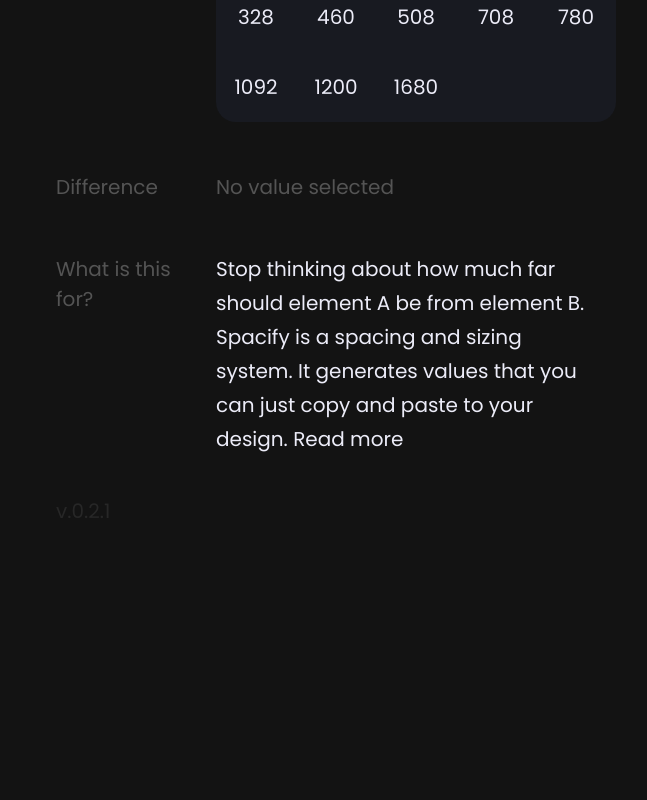
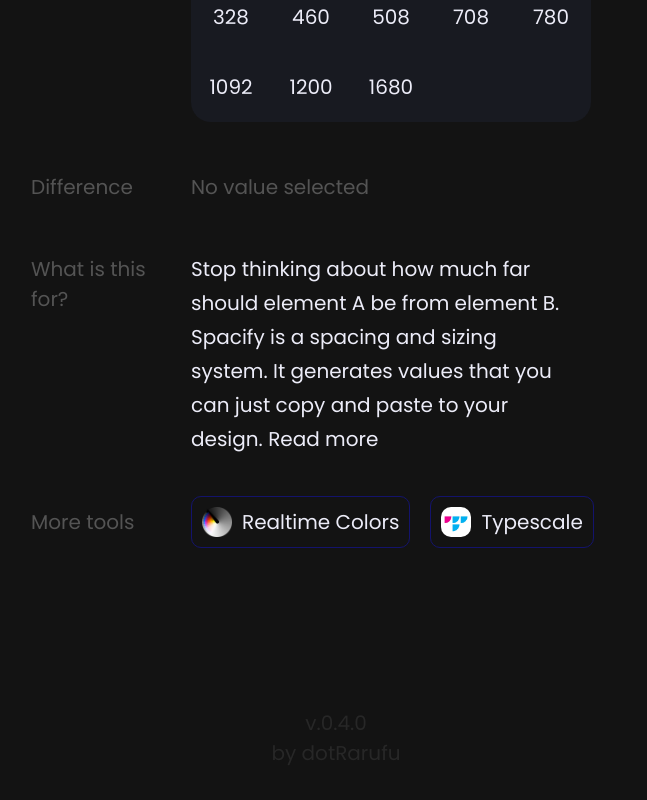
Before and after one commit to dotRarufu/spacify, a React (Vite) app: page / in a window 1280 px wide. Shown: the part 700-1500 px from the top of the page, without its empty margins (304-951 px from the left). Before the commit the page ends 1346 px from the top, so only its background shows below. Built offline with nearby package versions, Linux system fonts and the light colour scheme.

Commit message:
feat: add recommended tools section
+ footer

```diff
--- a/src/App.tsx
+++ b/src/App.tsx
@@ -13,6 +13,7 @@ import Settings from "./components/Settings";
 import { defaultFactors } from "./defaultFactors";
 import { toastSettings } from "./toastSettings";
 import Values from "./components/Values";
+import Tools from "./components/Tools";
 
 const App = () => {
   const [factor, setFactor] = useState<Factor>([10, 40]);
@@ -68,7 +69,7 @@ const App = () => {
 
   return (
     <GlobalContext.Provider value={globalContextValues}>
-      <div className="sm:p-0 mx-auto max-w-[30rem] p-[1rem] sm:py-[4rem]">
+      <div className="sm:p-0 mx-auto max-w-[32.5rem] p-[1rem] sm:py-[4rem]">
         <Toaster toastOptions={toastSettings} />
         <Header />
         <main className="flex flex-col gap-[2rem]">
@@ -78,10 +79,20 @@ const App = () => {
           <Values />
           <Difference />
           <About />
+          <Tools />
         </main>
 
-        <footer className="my-[2rem] text-tertiary-text">
-          <p>v.0.2.1</p>
+        <footer className="mb-[1rem] mt-[8rem] flex flex-col text-center text-tertiary-text">
+          <p>v.0.4.0</p>
+          <p>
+            by{" "}
+            <a
+              className="transition-colors hover:text-primary-text hover:underline"
+              href="https://github.com/dotRarufu/"
+            >
+              dotRarufu
+            </a>
+          </p>
         </footer>
       </div>
     </GlobalContext.Provider>
--- /dev/null
+++ b/src/components/Tools.tsx
@@ -0,0 +1,61 @@
+import { motion } from "framer-motion";
+import { colors } from "../utils/theme";
+
+const realtimeColors = "https://www.realtimecolors.com";
+const typescale = "https://typescale.com/";
+
+const Tools = () => {
+  return (
+    <motion.div
+      layout="position"
+      className="flex flex-col sm:flex-row sm:items-center"
+    >
+      <h2 className="mb-[0.5rem] w-fit min-w-[8rem] pr-[2rem] text-secondary-text sm:mb-[0]">
+        More tools
+      </h2>
+      <ul className="flex w-full flex-wrap gap-x-[1rem] gap-y-[0.5rem]">
+        <motion.li
+          whileHover={{
+            backgroundColor: colors["primary-color-500"],
+          }}
+          className="cursor-pointer rounded-inner border border-primary-color-700 px-[0.5rem] py-[0.5rem]"
+        >
+          <a
+            href={realtimeColors}
+            target="_blank"
+            className="flex items-center gap-[0.5rem]"
+          >
+            <img
+              src="/realtime-colors-logo.png"
+              alt="Realtime Colors"
+              className="aspect-square w-[1.5rem]"
+            />
+            Realtime Colors
+          </a>
+        </motion.li>
+
+        <motion.li
+          whileHover={{
+            backgroundColor: colors["primary-color-500"],
+          }}
+          className="cursor-pointer rounded-inner border border-primary-color-700 px-[0.5rem] py-[0.5rem]"
+        >
+          <a
+            href={typescale}
+            target="_blank"
+            className="flex items-center gap-[0.5rem]"
+          >
+            <img
+              src="/typescale-logo.jpg"
+              alt="Typescale"
+              className="aspect-square w-[1.5rem] rounded-inner"
+            />
+            Typescale
+          </a>
+        </motion.li>
+      </ul>
+    </motion.div>
+  );
+};
+
+export default Tools;
```
Also changed, not shown: public/realtime-colors-logo.png (added), public/typescale-logo.jpg (added).
